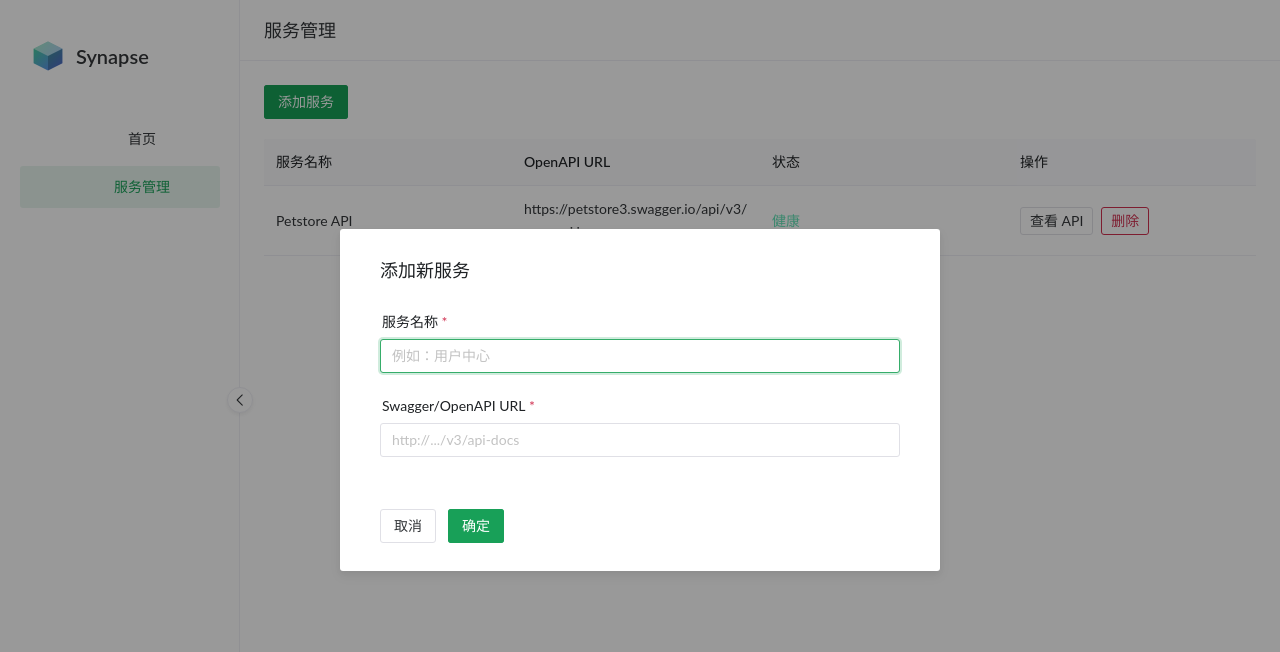
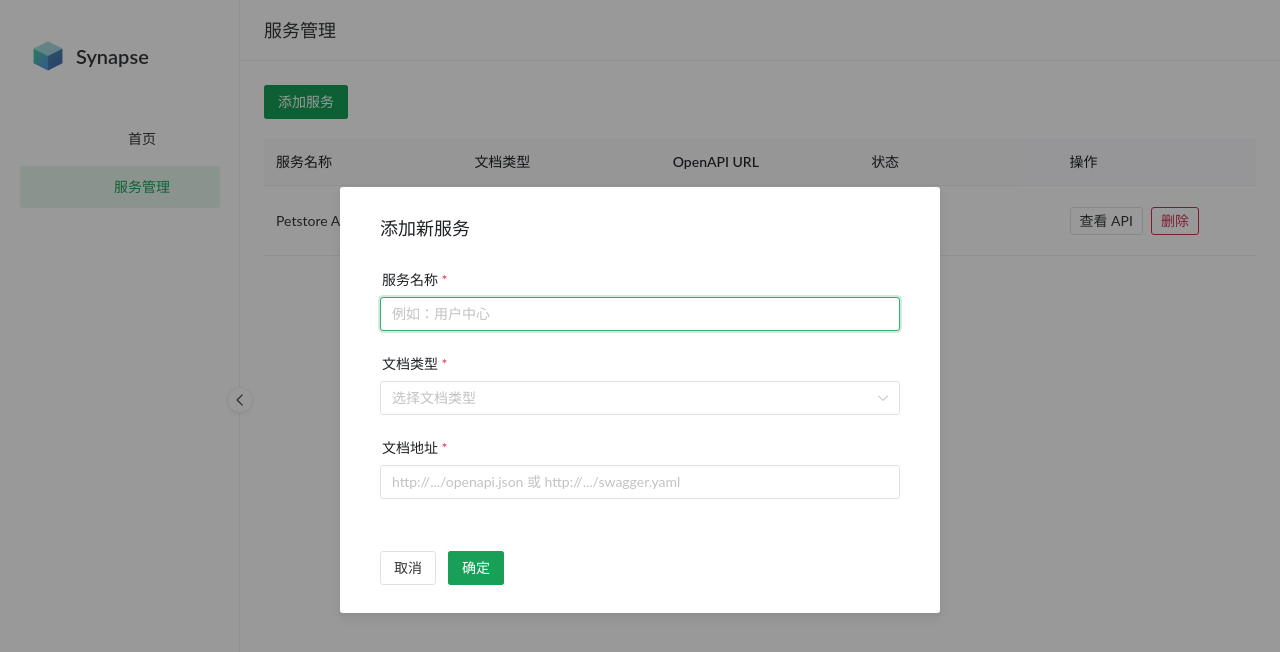
Before and after one commit to ZZM-user/Synapse, a Vue app in the folder frontend/: page /services in a window 1280 px wide. Both pictures are taken after a click on the button "添加服务". Shown: the top 652 px of the page. Built offline with nearby package versions, Linux system fonts and the light colour scheme; some icons are missing; a small style sheet from the web is missing.

Commit message:
feat: Add search and close button to API modal, and document type selection to add service modal

```diff
--- a/frontend/src/views/Services.vue
+++ b/frontend/src/views/Services.vue
@@ -29,8 +29,11 @@
           <n-form-item path="name" label="服务名称">
             <n-input v-model:value="newService.name" placeholder="例如：用户中心"/>
           </n-form-item>
-          <n-form-item path="url" label="Swagger/OpenAPI URL">
-            <n-input v-model:value="newService.url" placeholder="http://.../v3/api-docs"/>
+          <n-form-item path="type" label="文档类型">
+            <n-select v-model:value="newService.type" :options="docTypeOptions" placeholder="选择文档类型"/>
+          </n-form-item>
+          <n-form-item path="url" label="文档地址">
+            <n-input v-model:value="newService.url" placeholder="http://.../openapi.json 或 http://.../swagger.yaml"/>
           </n-form-item>
         </n-form>
         <template #footer>
@@ -40,7 +43,6 @@
       </n-card>
     </n-modal>
 
-    <!-- View APIs Modal -->
     <n-modal v-model:show="showApisModal">
       <n-card
           style="width: 900px"
@@ -50,10 +52,20 @@
           role="dialog"
           aria-modal="true"
       >
+        <template #header-extra>
+          <n-button-group>
+            <n-input v-model:value="searchQuery" placeholder="搜索 API/描述" clearable style="margin-right: 12px;"/>
+            <n-button @click="showApisModal = false" text>
+              <n-icon :size="20">
+                <svg xmlns="http://www.w3.org/2000/svg" viewBox="0 0 24 24"><path d="M18.3 5.71a.996.996 0 0 0-1.41 0L12 10.59L7.11 5.7A.996.996 0 1 0 5.7 7.11L10.59 12L5.7 16.89a.996.996 0 1 0 1.41 1.41L12 13.41l4.89 4.89a.996.996 0 1 0 1.41-1.41L13.41 12l4.89-4.89c.38-.38.38-1.02 0-1.4z" fill="currentColor"></path></svg>
+              </n-icon>
+            </n-button>
+          </n-button-group>
+        </template>
         <n-spin :show="loadingApis">
           <n-data-table
               :columns="apiColumns"
-              :data="apiEndpoints"
+              :data="filteredApiEndpoints"
               :max-height="400"
           />
         </n-spin>
@@ -63,9 +75,22 @@
 </template>
 
 <script setup lang="ts">
-import {h, ref} from 'vue';
+import {computed, h, ref} from 'vue';
 import type {DataTableColumns, FormInst, FormValidationError} from 'naive-ui';
-import {NButton, NCard, NDataTable, NForm, NFormItem, NInput, NModal, NSpin, useMessage} from 'naive-ui';
+import {
+  NButton,
+  NButtonGroup,
+  NCard,
+  NDataTable,
+  NForm,
+  NFormItem,
+  NIcon,
+  NInput,
+  NModal,
+  NSelect,
+  NSpin,
+  useMessage
+} from 'naive-ui';
 import {getApiEndpoints} from '../services/api';
 
 // --- Interfaces ---
@@ -73,6 +98,7 @@ interface Service {
   key: number;
   name: string;
   url: string;
+  type: string; // Add type property
   status: 'healthy' | 'unhealthy';
 }
 
@@ -95,26 +121,46 @@ const formRef = ref<FormInst | null>(null);
 const showAddModal = ref(false);
 const services = ref<Service[]>([
   // Use a real public API for demonstration
-  {key: 1, name: 'Petstore API', url: 'https://petstore3.swagger.io/api/v3/openapi.json', status: 'healthy'},
+  {key: 1, name: 'Petstore API', url: 'https://petstore3.swagger.io/api/v3/openapi.json', type: 'OpenAPI 3.0', status: 'healthy'},
 ]);
-const newService = ref({name: '', url: ''});
+const newService = ref({name: '', url: '', type: null}); // Initialize type to null
 
 // API viewing state
 const showApisModal = ref(false);
 const loadingApis = ref(false);
 const selectedService = ref<Service | null>(null);
 const apiEndpoints = ref<ApiEndpoint[]>([]);
+const searchQuery = ref('');
+
+const filteredApiEndpoints = computed(() => {
+  if (!searchQuery.value) {
+    return apiEndpoints.value;
+  }
+  return apiEndpoints.value.filter(api =>
+      api.path.toLowerCase().includes(searchQuery.value.toLowerCase()) ||
+      api.summary.toLowerCase().includes(searchQuery.value.toLowerCase())
+  );
+});
+
+// Document Type Options
+const docTypeOptions = [
+  {label: 'OpenAPI 3.0', value: 'OpenAPI 3.0'},
+  {label: 'Swagger 2.0', value: 'Swagger 2.0'},
+  {label: 'AsyncAPI', value: 'AsyncAPI'},
+];
 
 // --- Form Rules ---
 const rules = {
   name: {required: true, message: '请输入服务名称', trigger: 'blur'},
-  url: {required: true, message: '请输入 OpenAPI URL', trigger: 'blur'},
+  type: {required: true, message: '请选择文档类型', trigger: ['blur', 'change']},
+  url: {required: true, message: '请输入文档地址', trigger: 'blur'},
 };
 
 // --- Table Columns ---
 // Main services table
 const serviceTableColumns = ({viewApis, deleteService}: ServiceActions): DataTableColumns<Service> => [
   {title: '服务名称', key: 'name'},
+  {title: '文档类型', key: 'type'},
   {title: 'OpenAPI URL', key: 'url'},
   {
     title: '状态',
@@ -156,10 +202,16 @@ const columns = serviceTableColumns({
 const handleAddService = () => {
   formRef.value?.validate((errors: Array<FormValidationError> | undefined) => {
     if (!errors) {
-      services.value.push({key: Date.now(), name: newService.value.name, url: newService.value.url, status: 'healthy'});
+      services.value.push({
+        key: Date.now(),
+        name: newService.value.name,
+        url: newService.value.url,
+        type: newService.value.type as string, // Cast to string as it's validated as required
+        status: 'healthy'
+      });
       message.success('服务添加成功');
       showAddModal.value = false;
-      newService.value = {name: '', url: ''};
+      newService.value = {name: '', url: '', type: null};
     } else {
       message.error('请填写所有必填项');
     }
```
